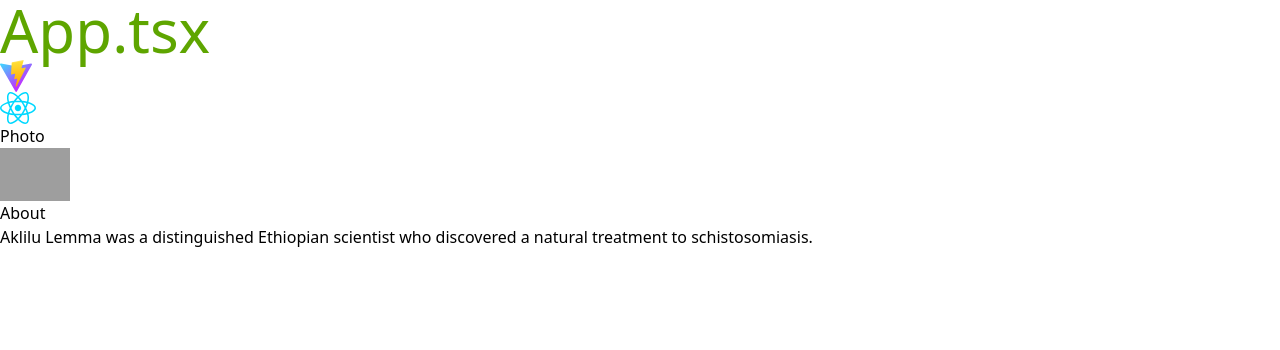
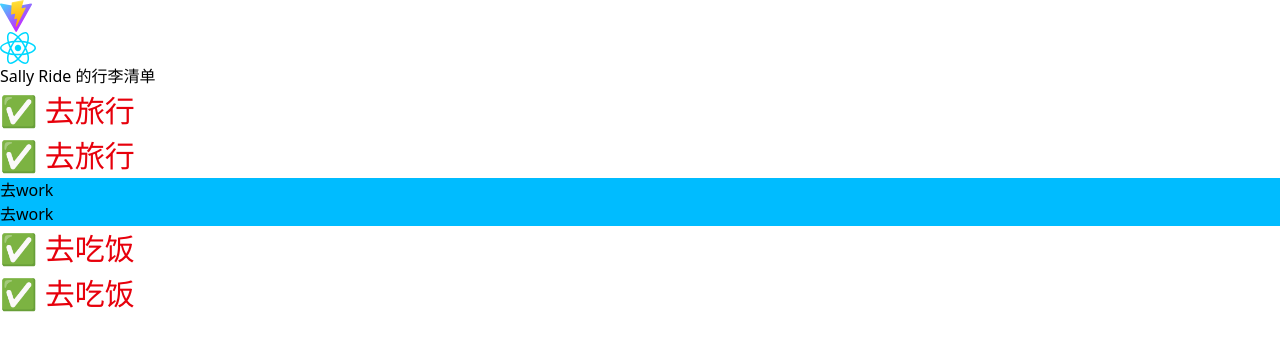
Before and after one commit to YangWavei/react_lodash_ui_exercise, a React (Vite) app: page / in a window 1280 px wide. Shown: the top 350 px of the page. Built offline with nearby package versions, Linux system fonts and the light colour scheme; grey boxes are pictures that could not be loaded.

Commit message:
条件渲染

```diff
--- a/src/App.tsx
+++ b/src/App.tsx
@@ -1,15 +1,14 @@
-import Gallery from "./components/Gallery";
-import Profile from "./components/Profile";
+import AndLogic from "./components/AndLogic";
+import PackingList from "./components/PackingList";
 
 /** 主组件 */
 function App() {
   return (
     <div>
-      <h1 className='text-lime-600 text-6xl select-none'>App.tsx</h1>
+      <AndLogic isFlag={false} />
       <img src="/vite.svg" alt="" />
       <img src="/images/react.svg" alt="" />
-      {/* <Gallery /> */}
-      <Profile />
+      <PackingList />
     </div>
   );
 }
--- /dev/null
+++ b/src/components/AndLogic.tsx
@@ -0,0 +1,6 @@
+function AndLogic({ isFlag }: { isFlag: boolean }) {
+  // 当传入的isFlag参数为真时，渲染后面的元素
+  return isFlag && <div className="text-[red] font-bold text-[40px]">传入的isFlag成立</div>
+}
+
+export default AndLogic
--- a/src/components/Gallery.tsx
+++ /dev/null
@@ -1,110 +0,0 @@
-import { getImageUrl } from "../utils/getImageUrl";
-
-function Gallery() {
-  return (
-    <div>
-      <h1>Notable Scientists</h1>
-      {/* section组件往后的内容都重复了 */}
-      <Profile imageId={'szV5sdG'} name={'Maria Skłodowska-Curie'} profession={'physicist and chemist'}
-        discovery={'polonium (chemical element)'}
-        awards={[
-          'Nobel Prize in Physics',
-          'Nobel Prize in Chemistry',
-          'Davy Medal',
-          'Matteucci Medal'
-        ]} />
-
-      {/* 自定义Profile组件 使用对象传参的方式 */}
-      <MyProfile
-        person={{
-          name: '张三',
-          profession: '计算机科学与技术',
-          imageId: 'YfeOqp2',
-          discovery: 'a method for measuring carbon dioxide in seawater',
-          awards: [
-            'Miyake Prize for geochemistry',
-            'Tanaka Prize'
-          ],
-        }
-        }
-        imageSize={100}
-      />
-    </div>
-  );
-}
-
-
-interface ProfileParamsType {
-  imageId: string,
-  name: string,
-  profession: string,
-  awards: string[],
-  discovery: string,
-  imageSize?: number
-}
-
-
-function Profile({ imageId, name, profession, awards, discovery, imageSize = 70 }: ProfileParamsType) {
-  return (<section className="profile">
-    <h2>{name}</h2>
-    <img
-      className="avatar"
-      src={getImageUrl(imageId)}
-      alt={name}
-      width={imageSize}
-      height={imageSize}
-    />
-    <ul>
-      <li>
-        <b>Profession: </b>
-        {profession}
-      </li>
-      <li>
-        <b> Awards: {awards.length} </b>
-        ({awards.join(',')})
-      </li>
-      <li>
-        <b>Discovered: </b>
-        {discovery}
-      </li>
-    </ul>
-  </section>)
-}
-
-
-interface MyProfileParamsType {
-  person: Pick<ProfileParamsType, 'name' | 'profession' | 'awards' | 'discovery' | 'imageId'>
-  imageSize?: number
-}
-
-function MyProfile({ person, imageSize = 70 }: MyProfileParamsType) {
-  const { name, profession, awards, discovery, imageId } = person
-  return <>
-    <section className="profile">
-      <h2>{name}</h2>
-      <img
-        className="avatar"
-        src={getImageUrl(imageId)}
-        alt={name}
-        width={imageSize}
-        height={imageSize}
-      />
-      <ul>
-        <li>
-          <b>Profession: </b>
-          {profession}
-        </li>
-        <li>
-          <b>Awards:{awards.length} </b>
-          ({awards.join(',')})
-        </li>
-        <li>
-          <b>Discovered: </b>
-          {discovery}
-        </li>
-      </ul>
-    </section>
-  </>
-}
-
-export default Gallery
--- /dev/null
+++ b/src/components/PackingList.tsx
@@ -0,0 +1,41 @@
+/** 打包列表组件 */
+function PackingList() {
+  return (
+    <section>
+      <h1>Sally Ride 的行李清单</h1>
+      <ul>
+        <Item name="去旅行" isPacked={true} />
+        <Item name="去work" isPacked={false} />
+        <Item name="去吃饭" isPacked={true} />
+      </ul>
+    </section>
+  )
+}
+
+interface ItemParamsType {
+  isPacked: boolean,
+  name: string
+}
+
+function Item({ name, isPacked }: ItemParamsType) {
+  // 使用?: 三目运算符进行条件渲染
+  // return <li key={name}> {isPacked ? (<del>{' ✅ ' + name} </del>) : name}</li>
+  // 使用&& 与运算符进行条件渲染 当条件为True时，渲染后面的内容
+  // return <li key={name}>{isPacked && ' ✅ '} {name}</li>
+  /* -------------------------------------------------------------------------- */
+
+  // 选择性的将TSX赋值给变量
+  let itemContent = <div className=" bg-sky-400">{name}</div>
+  if (isPacked) {
+    itemContent = <h1 className=" text-[30px] text-red-600">{' ✅ ' + name}</h1>
+  }
+
+  return (
+    <ul>
+      <li><li className="item">{itemContent}</li></li>
+      {/* 这样的话它就不仅仅使用于文本，任意的JSX元素均适用 */}
+      {itemContent}
+    </ul>)
+}
+
+export default PackingList
--- a/src/components/Profile.tsx
+++ /dev/null
@@ -1,40 +0,0 @@
-import type { ReactNode } from "react";
-
-/** Profile组件，将子组件作为属性传入 */
-function Profile() {
-  return (
-    <div>
-      <Card >
-        <h1>Photo</h1>
-        <img
-          className="avatar"
-          src="https://i.imgur.com/OKS67lhm.jpg"
-          alt="Aklilu Lemma"
-          width={70}
-          height={70}
-        />
-      </Card>
-      <Card>
-        <h1>About</h1>
-        <p>Aklilu Lemma was a distinguished Ethiopian scientist who discovered a natural treatment to schistosomiasis.</p>
-      </Card>
-    </div>
-  );
-}
-
-
-interface cardPropsType {
-  children?: ReactNode
-}
-
-function Card({ children }: cardPropsType) {
-  return (
-    <div className="card">
-      <div className="card-content">
-        {children}
-      </div>
-    </div>
-  );
-}
-
-export default Profile
--- a/src/utils/getImageUrl.tsx
+++ /dev/null
@@ -1,9 +0,0 @@
-/** 拼接图片Url */
-export function getImageUrl(imageId: string, size = 's') {
-  return (
-    'https://i.imgur.com/' +
-    imageId +
-    size +
-    '.jpg'
-  );
-}
```
